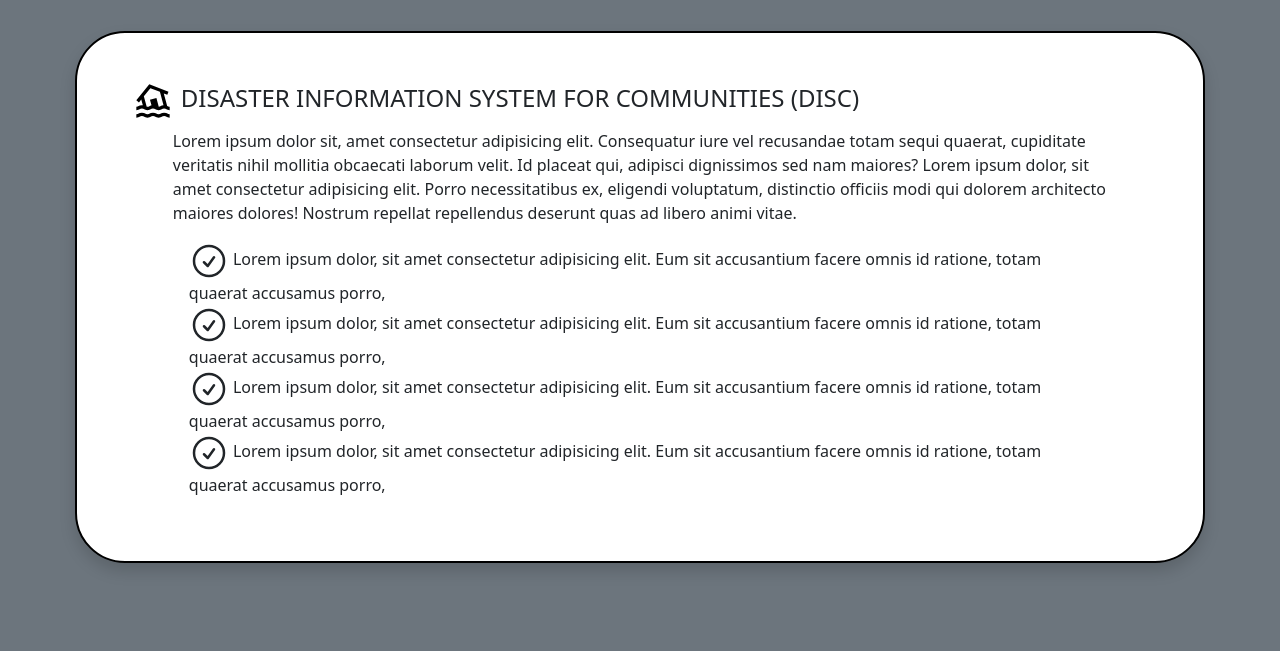
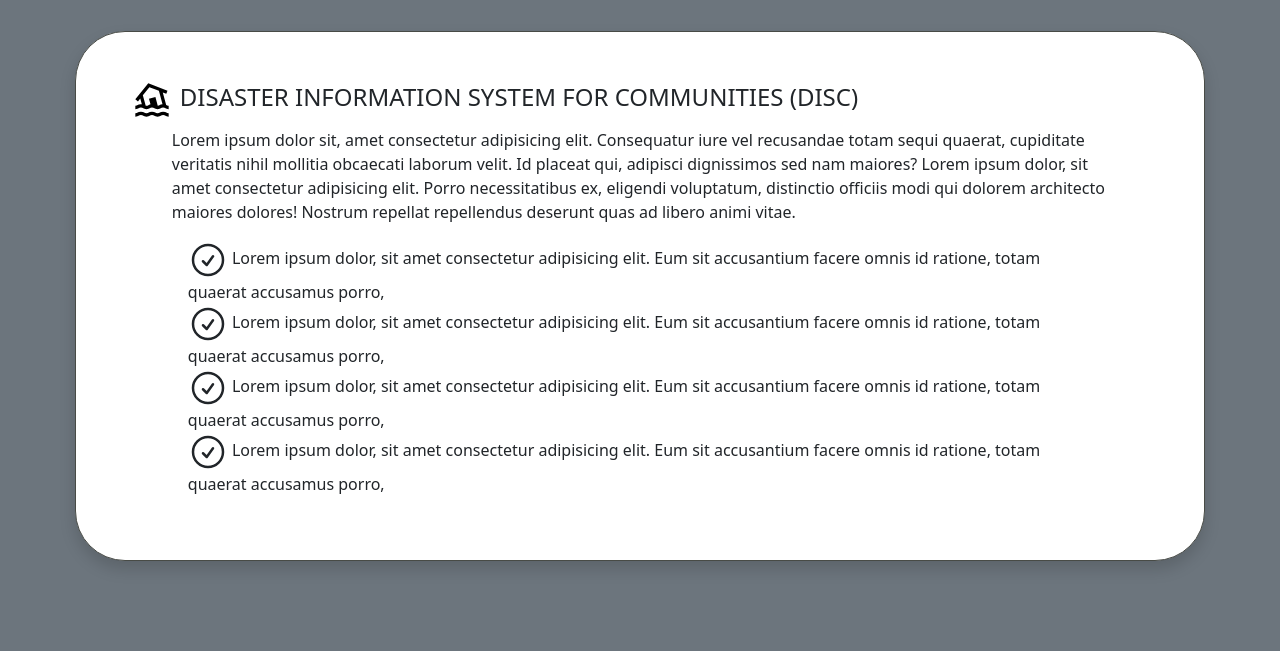
Before and after one commit to Orekidesu/card-stack-on-scroll, a plain HTML site: page index.html in a window 1280 px wide. Shown: the part 149-800 px from the top of the page. Drawn offline with nearby package versions, Linux system fonts and the light colour scheme.

Commit message:
changed border

```diff
--- a/index.html
+++ b/index.html
@@ -41,7 +41,7 @@
   </div>
   <div class="container-fluid bg-secondary">
     <div class="cards d-flex flex-column align-items-center justify-content-center gap-3">
-      <div class="card sticky-top d-flex flex-column justify-content-start  p-5 shadow card-style">
+      <div class="card sticky-top d-flex flex-column justify-content-start  p-5 shadow card-style custom-border">
 
         <h4><span class="px-2"><img src="./assets/icons/disaster.svg" alt=""></span>DISASTER INFORMATION SYSTEM FOR
           COMMUNITIES (DISC)</h4>
@@ -53,7 +53,7 @@
             repellendus deserunt quas ad libero animi vitae.</div>
           <div class="px-5">
 
-            <div class="d-flex flex-column justify-content-start p-3 ">
+            <div class="d-flex flex-column justify-content-start p-3  ">
               <div>
                 <svg xmlns="http://www.w3.org/2000/svg" fill="none" viewBox="0 0 24 24" stroke-width="1.5"
                   stroke="currentColor" class="size-1 icon-1">
--- a/style.css
+++ b/style.css
@@ -1,5 +1,6 @@
 .card {
-  border: 2px solid #000000;
+  border: 1px solid #484b46;
+  /* border: 2px solid ; */
   border-radius: 50px;
   overflow: hidden;
 }
```
